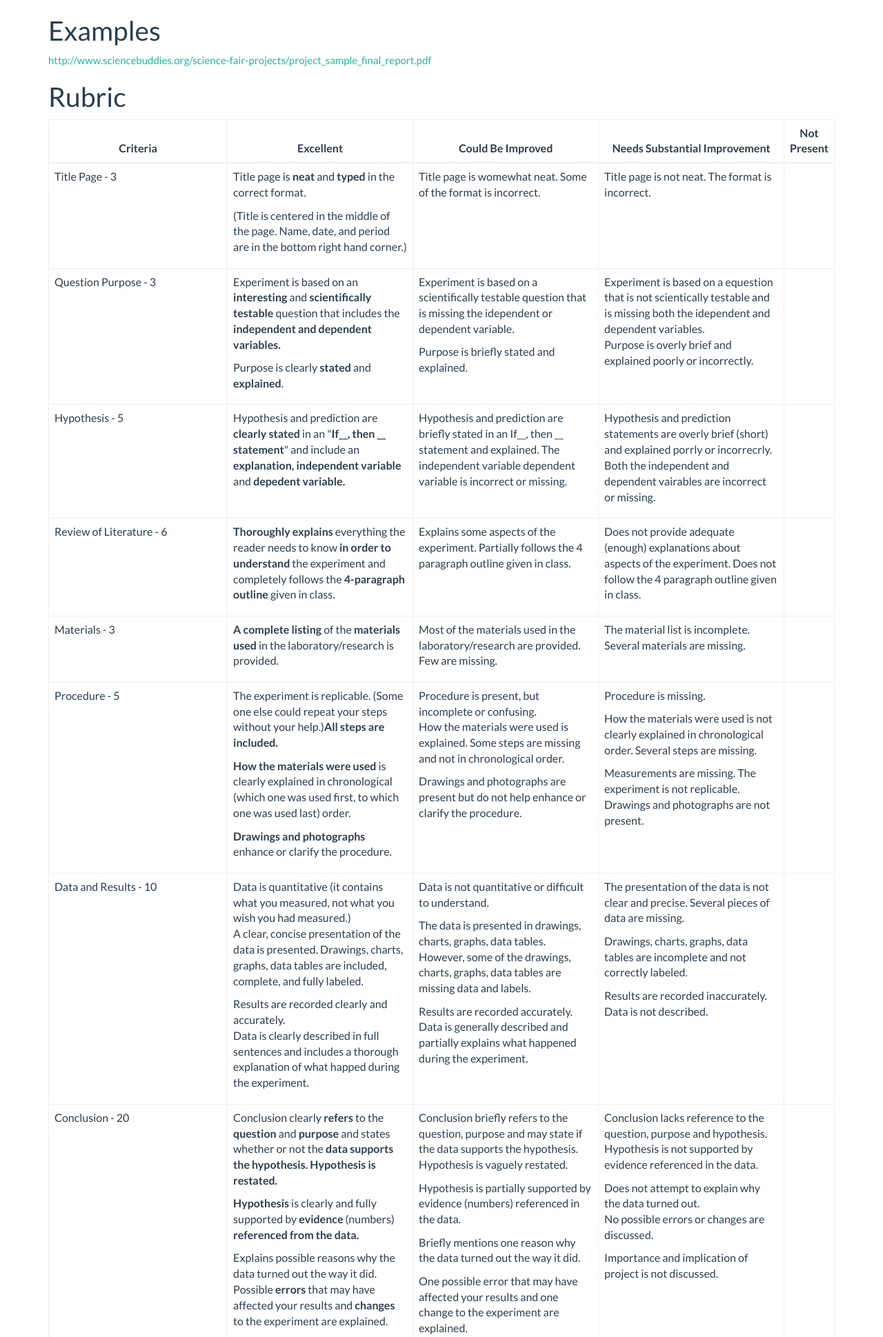
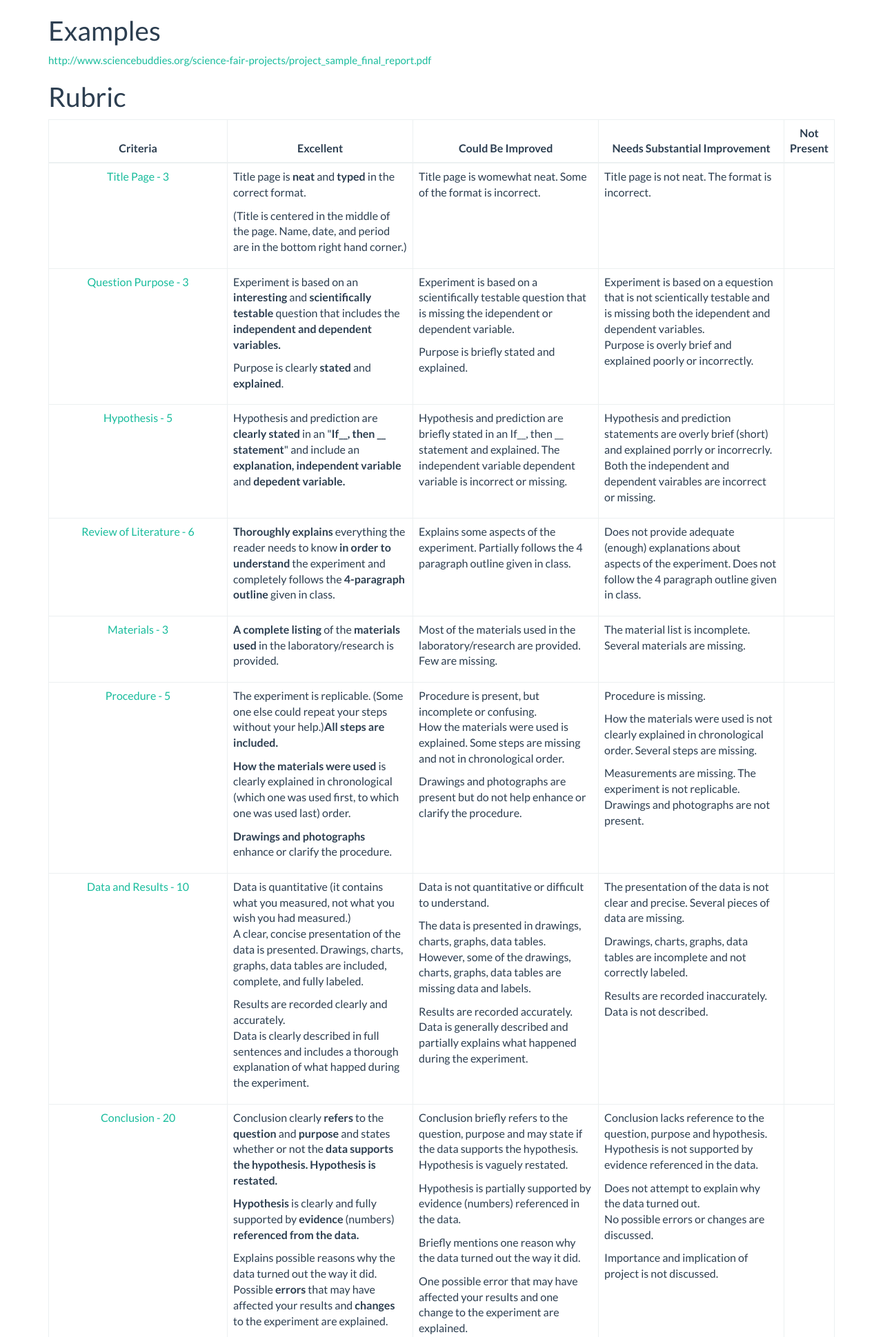
Before and after one commit to d16r/upsciencefair.com, a Flask app: page / in a window 1280 px wide. Shown: the part 306-2245 px from the top of the page at 69% size. Run offline with Flask 2, Linux system fonts and the light colour scheme; some libraries are stand-ins or nearby versions.

Commit message:
added styling.

```diff
--- a/static/css/style.css
+++ b/static/css/style.css
@@ -2,3 +2,8 @@ th {
     width: 25%;
     text-align: center;
 }
+
+.center {
+    text-align: center;
+    color: rgb(24, 188, 156);
+}
--- a/templates/index.html
+++ b/templates/index.html
@@ -25,7 +25,7 @@
               </thead>
               <tbody>
                 <tr>
-                  <td>Title Page - 3</td>
+                  <td class="center">Title Page - 3</td>
                   <td>
                     <p>Title page is <b>neat</b> and <b>typed</b> in the correct format.</p>
                     <p>(Title is centered in the middle of the page. Name, date, and period are in the bottom right hand corner.)</p>
@@ -39,7 +39,7 @@
                   <td></td>
               </tr>
               <tr>
-                  <td>Question Purpose - 3</td>
+                  <td class="center">Question Purpose - 3</td>
                   <td>
                     <p>Experiment is based on an <b>interesting</b> and <b>scientifically testable</b> question that includes the <b>independent and dependent variables.</b></p><p>Purpose is clearly <b>stated</b> and <b>explained</b>.
                     </p>
@@ -54,7 +54,7 @@
                   <td></td>
               </tr>
               <tr>
-                <td>Hypothesis - 5</td>
+                <td class="center">Hypothesis - 5</td>
                 <td>
                   <p>Hypothesis and prediction are <b>clearly stated</b> in an "<b>If__, then __ statement</b>" and include an <b>explanation, independent variable</b> and <b>depedent variable.</b></p>
                 </td>
@@ -67,7 +67,7 @@
                 <td></td>
               </tr>
               <tr>
-                <td>Review of Literature - 6</td>
+                <td class="center">Review of Literature - 6</td>
                 <td>
                   <p><b>Thoroughly explains</b> everything the reader needs to know <b>in order to understand</b> the experiment and completely follows the <b>4-paragraph outline</b> given in class.</p>
                 </td>
@@ -80,7 +80,7 @@
                 <td></td>
               </tr>
               <tr>
-                <td>Materials - 3</td>
+                <td class="center">Materials - 3</td>
                 <td>
                   <p><b>A complete listing</b> of the <b>materials used</b> in the laboratory/research is provided.</p>
                 </td>
@@ -93,7 +93,7 @@
                 <td></td>
               </tr>
               <tr>
-                <td>Procedure - 5</td>
+                <td class="center">Procedure - 5</td>
                 <td>
                   <p>The experiment is replicable. (Some one else could repeat your steps without your help.)<b>All steps are included.</b></p>
                   <p><b>How the materials were used</b> is clearly explained in chronological (which one was used first, to which one was used last) order.</p>
@@ -111,7 +111,7 @@
                 <td></td>
               </tr>
               <tr>
-                <td>Data and Results - 10</td>
+                <td class="center">Data and Results - 10</td>
                 <td>
                   <p>Data is quantitative (it contains what you measured, not what you wish you had measured.)<br>A clear, concise presentation of the data is presented. Drawings, charts, graphs, data tables are included, complete, and fully labeled.</p>
                   <p>Results are recorded clearly and accurately.<br>Data is clearly described in full sentences and includes a thorough explanation of what happed during the experiment.</p>
@@ -129,7 +129,7 @@
                 <td></td>
               </tr>
               <tr>
-                <td>Conclusion - 20</td>
+                <td class="center">Conclusion - 20</td>
                 <td>
                   <p>Conclusion clearly <b>refers</b> to the <b>question</b> and <b>purpose</b> and states whether or not the <b>data supports the hypothesis. Hypothesis is restated.</b></p>
                   <p><b>Hypothesis</b> is clearly and fully supported by <b>evidence</b> (numbers) <b>referenced from the data.</b></p>
@@ -151,7 +151,7 @@
                 <td></td>
               </tr>
               <tr>
-                <td>Presentation - 5</td>
+                <td class="center">Presentation - 5</td>
                 <td>
                   <p><b>Report is easy to read.</b></p>
                   <p><b>Report</b> is well <b>organized</b> and complete (contains a title page, purpose, hypothesis, review of literature/background, materials, procedure, data, conclusion).</p>
```
